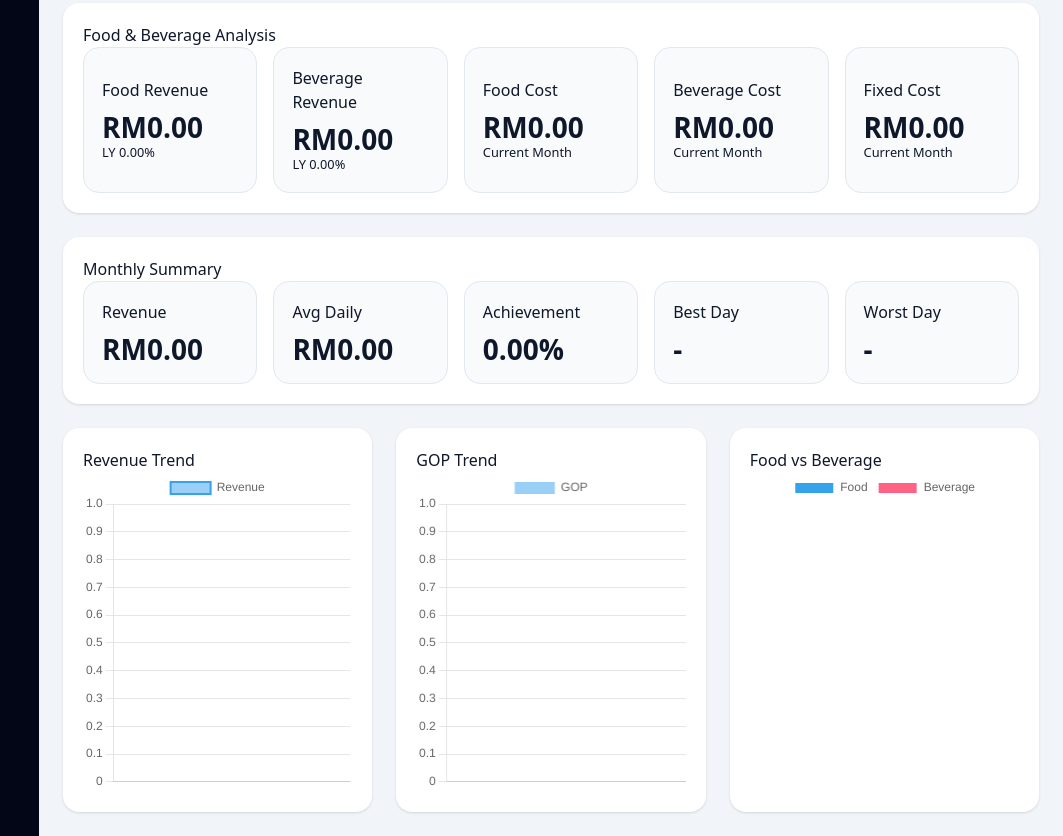
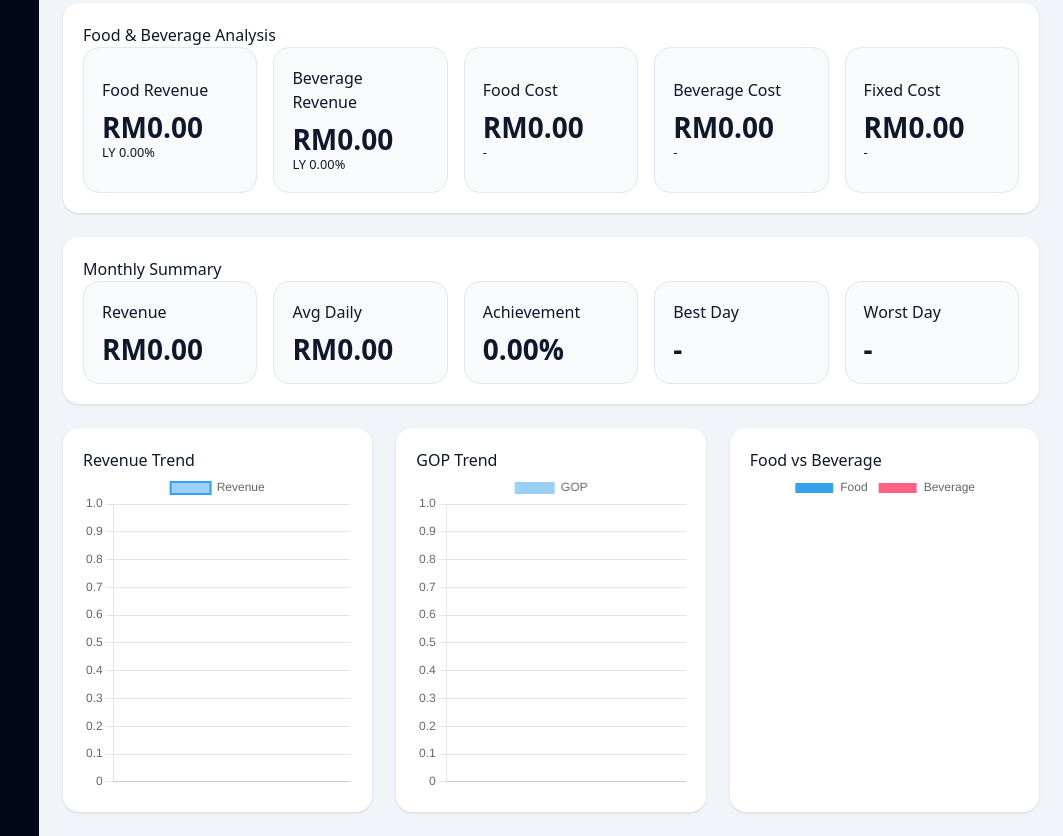
Before and after one commit to Kdems/fb.finance, a plain HTML site: page index.html in a window 1280 px wide. Shown: the part 789-1625 px from the top of the page, without its empty margins (217-1280 px from the left). Drawn offline with nearby package versions, Linux system fonts and the light colour scheme.

Commit message:
Update index.html

```diff
--- a/index.html
+++ b/index.html
@@ -234,7 +234,7 @@
 
 
 
-      <!-- F&B PERFORMANCE -->
+      <!-- F&B ANALYSIS -->
       <section class="bg-white rounded-2xl p-5 shadow">
 
         <h3 class="section-title">
@@ -258,19 +258,19 @@
           <div class="kpi-card">
             <span class="kpi-label">Food Cost</span>
             <h4 id="foodCostCard">-</h4>
-            <small>Current Month</small>
+            <small id="foodCostPercentText">-</small>
           </div>
 
           <div class="kpi-card">
             <span class="kpi-label">Beverage Cost</span>
             <h4 id="bevCostCard">-</h4>
-            <small>Current Month</small>
+            <small id="bevCostPercentText">-</small>
           </div>
 
           <div class="kpi-card">
             <span class="kpi-label">Fixed Cost</span>
             <h4 id="fixCostCard">-</h4>
-            <small>Current Month</small>
+            <small id="fixCostPercentText">-</small>
           </div>
 
         </div>
```
